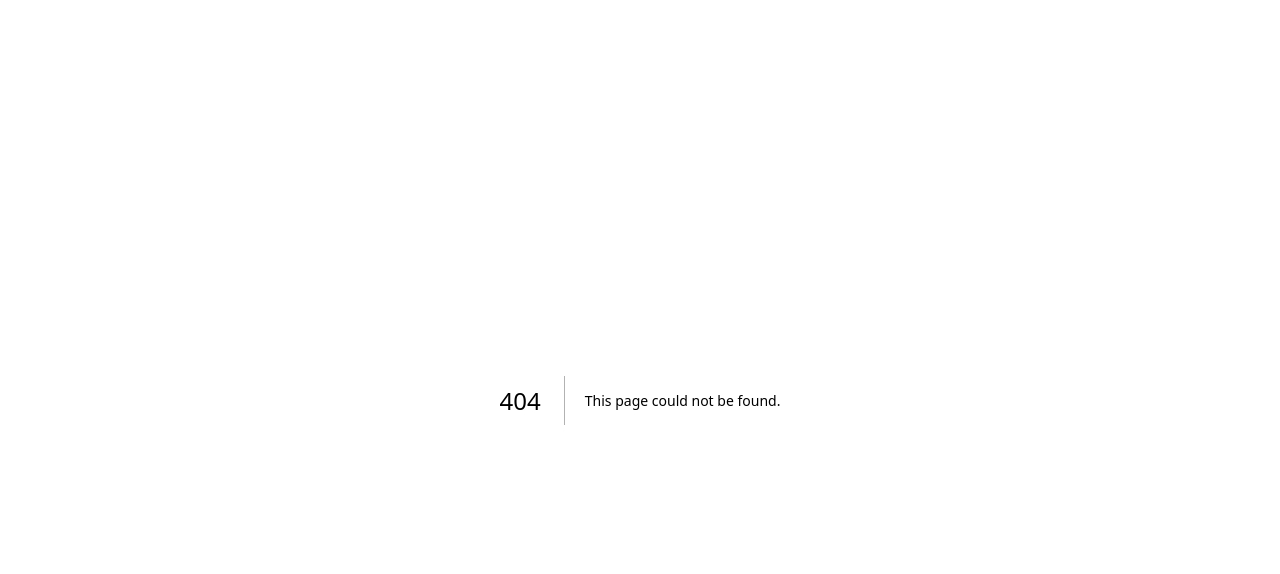
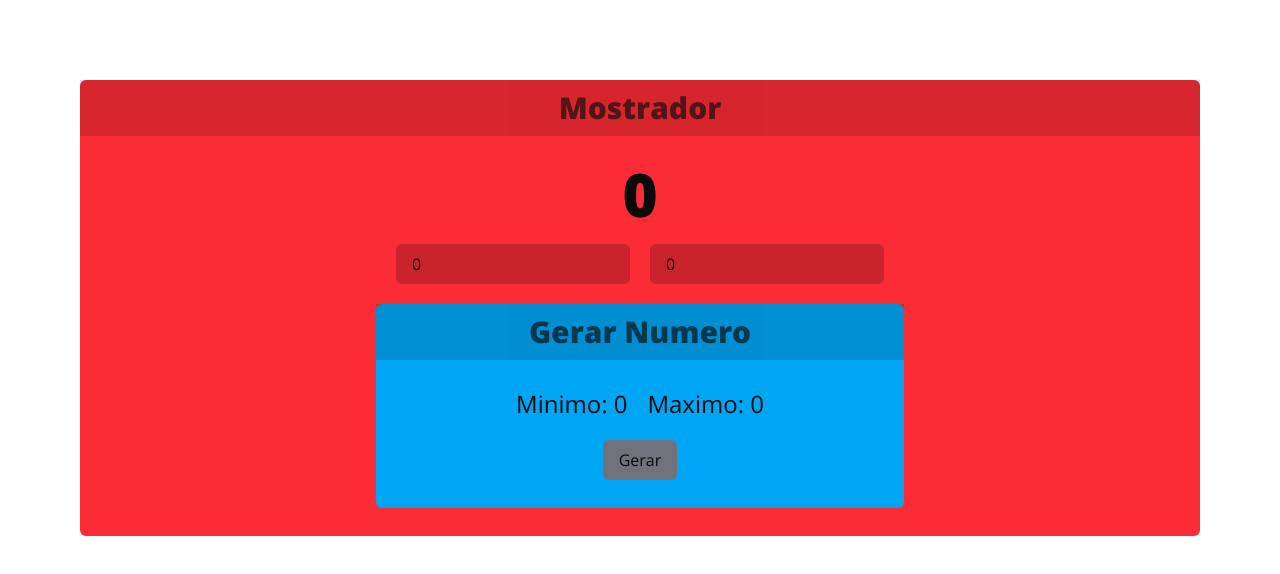
Before and after one commit to ferdsleite/estudos-gerenciamento-de-estado, a Next.js app: page /revisao/comunicacao in a window 1280 px wide. Before the commit this address had no page. Shown: the top 574 px of the page. Built offline with nearby package versions, Linux system fonts and the light colour scheme.

Commit message:
comunicacao direta e indireta

```diff
--- /dev/null
+++ b/src/components/comunicacao/GerarNumero.tsx
@@ -0,0 +1,29 @@
+import Area from "../template/Area";
+
+interface GerarNumeroProps {
+    numero1: number;
+    numero2: number;
+    gerarNumero: (resultado: number) => void;
+}
+
+export default function GerarNumero( {numero1, numero2, gerarNumero}: GerarNumeroProps) {
+    const min = Math.min(numero1, numero2);
+    const max = Math.max(numero1, numero2);
+
+    function gerar() {
+        const aleatorio = Math.round(Math.random() * (max - min) + min)
+        gerarNumero?.(aleatorio)
+    }
+
+    return (
+        <Area title="Gerar Numero" color="sky">
+            <div className="flex flex-col items-center gap-5">
+                <div className="flex justify-center gap-5 text-2xl">
+                    <span>Minimo: {min}</span>
+                    <span>Maximo: {max}</span>
+                </div>
+                <button onClick={gerar} className="btn">Gerar</button>
+            </div>
+        </Area>
+    )
+}
--- /dev/null
+++ b/src/components/comunicacao/Mostrador.tsx
@@ -0,0 +1,36 @@
+import Area from "@/components/template/Area";
+import GerarNumero from "./GerarNumero";
+import { useState } from "react";
+
+export default function Mostrador() {
+    const [n1, setN1] = useState(0);
+    const [n2, setN2] = useState(0);
+    const [resultado, setResultado] = useState(0);
+
+    function exibirNumero(numero: number) {
+        setResultado(numero)
+    }
+
+    return (
+        <Area color="red" title="Mostrador">
+            <div className="text-6xl font-black flex justify-center">
+                {resultado}
+            </div>
+            <div className="flex gap-5 p-5">
+                <input
+                    type="number"
+                    value={n1}
+                    className="input"
+                    onChange={e => setN1(+e.target.value)}
+                />
+                <input
+                    type="number"
+                    value={n2}
+                    className="input"
+                    onChange={e => setN2(+e.target.value)}
+                />
+            </div>
+            <GerarNumero numero1={n1} numero2={n2} gerarNumero={exibirNumero}/>
+        </Area>
+    )
+}
--- a/src/pages/index.tsx
+++ b/src/pages/index.tsx
@@ -1,5 +1,5 @@
 import MenuItem from "@/components/template/MenuItem";
-import { IconForms } from "@tabler/icons-react";
+import { IconArrowDown, IconForms } from "@tabler/icons-react";
 
 export default function Home() {
   return (
@@ -13,8 +13,9 @@ export default function Home() {
           Estado
         </span>
       </div>
-      <div>
+      <div className="flex flex-wrap justify-around w-3/5">
         <MenuItem icon={<IconForms />} text="Estado" url="/revisao/estado" />
+        <MenuItem icon={<IconArrowDown />} text="Comunicação" url="/revisao/comunicacao" />
       </div>
     </div>
   );
--- /dev/null
+++ b/src/pages/revisao/comunicacao.tsx
@@ -0,0 +1,9 @@
+import Mostrador from "@/components/comunicacao/Mostrador";
+
+export default function Comunicacao() {
+    return (
+        <div className="p-20">
+            <Mostrador />
+        </div>
+    )
+}
--- a/src/styles/globals.css
+++ b/src/styles/globals.css
@@ -32,6 +32,12 @@ body {
 
 @layer components {
   .input {
-    @apply bg-black/20
+    @apply bg-black/20 px-4 py-2 rounded-md;
+    @apply focus:outline-none focus:ring-2 focus:ring-white/30;
+  }
+
+  .btn {
+    @apply bg-zinc-500 p-4 py-2 rounded-md;
+    @apply hover:bg-zinc-700
   }
 }
```
